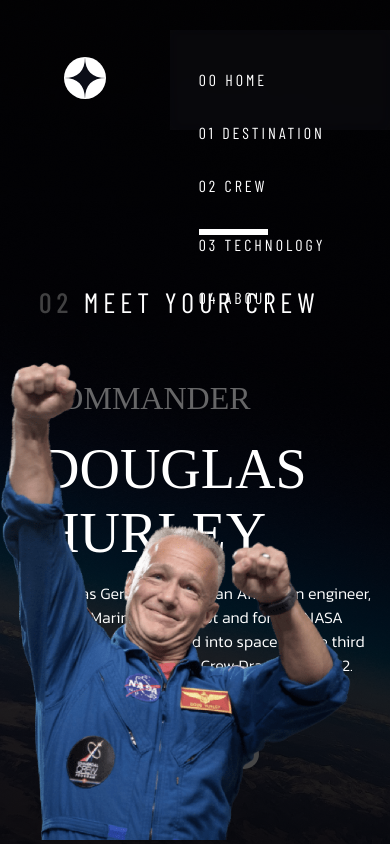
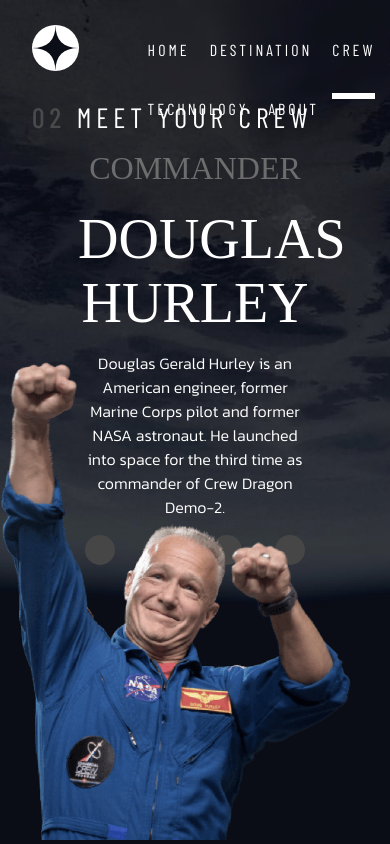
Before and after one commit to Oldault/space_tourism, a Next.js app: page /crew in a window 390 px wide. Built offline with nearby package versions, Linux system fonts and the light colour scheme; a web font is replaced by a local one.

Commit message:
Destinations/Crew tablet compatible

```diff
--- a/components/Navbar.tsx
+++ b/components/Navbar.tsx
@@ -20,27 +20,37 @@ const Navbar = () => {
           <ul className="navText">
             <li>
               <ActiveLink activeClassName={styles.active} href="/">
-                <a>00 HOME</a>
+                <a>
+                  <span>00 </span>HOME
+                </a>
               </ActiveLink>
             </li>
             <li>
               <ActiveLink activeClassName={styles.active} href="/destination">
-                <a>01 DESTINATION</a>
+                <a>
+                  <span>01 </span>DESTINATION
+                </a>
               </ActiveLink>
             </li>
             <li>
               <ActiveLink activeClassName={styles.active} href="/crew">
-                <a>02 CREW</a>
+                <a>
+                  <span>02 </span>CREW
+                </a>
               </ActiveLink>
             </li>
             <li>
               <ActiveLink activeClassName={styles.active} href="/technology">
-                <a>03 TECHNOLOGY</a>
+                <a>
+                  <span>03 </span>TECHNOLOGY
+                </a>
               </ActiveLink>
             </li>
             <li>
               <ActiveLink activeClassName={styles.active} href="/about">
-                <a>04 ABOUT</a>
+                <a>
+                  <span>04 </span>ABOUT
+                </a>
               </ActiveLink>
             </li>
           </ul>
--- a/pages/crew/index.tsx
+++ b/pages/crew/index.tsx
@@ -33,7 +33,7 @@ const Crew = () => {
         </div>
       </div>
       <div className={styles.crew_img}>
-        <Image src={crew.images.png} alt="man" className="fadeIn"/>
+        <Image src={crew.images.png} alt="man" className="fadeIn" />
       </div>
     </div>
   );
--- a/styles/Crew.module.css
+++ b/styles/Crew.module.css
@@ -44,3 +44,39 @@
     display: flex;
     justify-content: space-between;
 }
+
+@media only screen and (max-width: 950px) {
+  .container {
+    background-image: linear-gradient(rgba(0, 0, 0, 0.1), rgba(0, 0, 0, 0.1)),
+    url(../assets/crew/background-crew-tablet.jpg);
+  }
+
+  .crew_main {
+    top: 10%;
+    left: 0;
+    text-align: center;
+  }
+
+  .crew_left {
+    max-width: 100%;
+    margin-top: 0%;
+    height: 400px;
+  }
+
+  .crew_pick {
+    text-align: left;
+    margin-left: 32px;
+  }
+
+  .crew_main_text {
+    margin: 0 20%;
+  }
+
+  .crew_radio {
+    align-self: center;
+  }
+
+  /* .crew_img {
+    position: relative;
+  } */
+}
--- a/styles/Destinations.module.css
+++ b/styles/Destinations.module.css
@@ -1,6 +1,6 @@
 .container {
   width: 100%;
-  height: 100%;
+  height: 120%;
   position: absolute;
   background: black no-repeat center;
   background-size: cover;
@@ -14,7 +14,9 @@
 }
 
 .des_planet {
+  position: relative;
   margin-top: 70px;
+  height: 500px;
 }
 
 .des_main {
@@ -82,3 +84,63 @@
     opacity: 1;
   }
 }
+
+
+@media only screen and (max-width: 950px) {
+  .container {
+    background-image: linear-gradient(rgba(0, 0, 0, 0.1), rgba(0, 0, 0, 0.1)),
+    url(../assets/destination/background-destination-tablet.jpg);
+  }
+
+  .des_main {
+    flex-direction: column;
+    text-align: center;
+    top: 10%;
+  }
+
+  .des_pick {
+    text-align: left;
+    margin-left: 32px;
+  }
+
+  .des_planet {
+    margin-top: 32px;
+    height: 400px;
+  }
+
+  .des_right {
+    width: 100%;
+    max-width: 100%;
+    margin-top: 0;
+    text-align: center;
+  }
+
+  .des_planet_nav {
+    z-index: 5;
+    margin-top: 100px;
+  }
+
+  .des_planet_nav ul{
+    align-items: center;
+    justify-content: center;
+  }
+
+  .des_main_text {
+    margin: 0px 10%;
+  }
+
+  .des_main_text p {
+    margin: 0;
+    padding-bottom: 32px;
+  }
+
+  .des_distance {
+    margin-right: 0;
+  }
+  .des_sup_info {
+    margin: 0px 10%;
+    display: flex;
+    justify-content: space-around;
+    padding-top: 0px;
+  }
+}
--- a/styles/Home.module.css
+++ b/styles/Home.module.css
@@ -84,3 +84,19 @@
     transform: translateX(0%);
   }
 }
+
+@media only screen and (max-width: 950px) {
+  .container {
+    background-image: linear-gradient(rgba(0, 0, 0, 0.4), rgba(0, 0, 0, 0.4)),url(../assets/home/background-home-tablet.jpg);
+    text-align: center;
+  }
+
+  .home_text{
+    flex-direction: column;
+    bottom: 10%;
+  }
+
+  .main_text {
+    margin-bottom: 80px;
+  }
+}
--- a/styles/NavBar.module.css
+++ b/styles/NavBar.module.css
@@ -91,3 +91,23 @@
     width: 65%;
   }
 }
+
+@media only screen and (max-width: 1100px) {
+  .nav_bar {
+    top: 0;
+  }
+
+  .nav_destinations ul {
+    left: 8%;
+  }
+}
+
+@media only screen and (max-width: 950px) {
+  .logo {
+    margin-left: 32px;
+  }
+
+  .nav_destinations a span {
+    display: none;
+  }
+}
```
